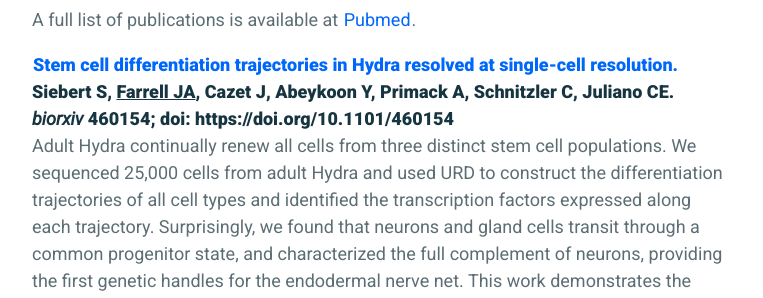
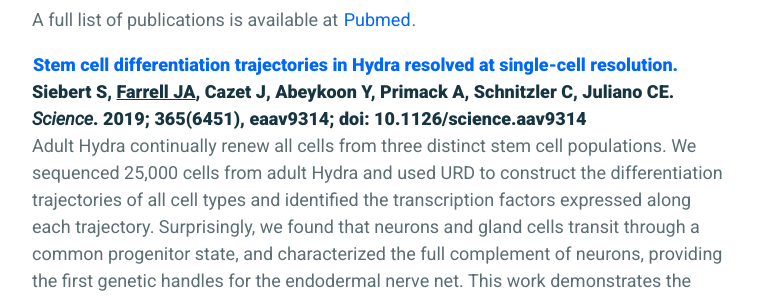
Before and after one commit to farrelllab/farrelllab.github.io, a Jekyll site: the page built from _pages/publications.md, in a window 1280 px wide. Shown: the part 298-596 px from the top of the page, without its empty margins (258-1021 px from the left). Built offline with Jekyll 4.4.1, drawn with Linux system fonts in a browser that asks for light colours.

Commit message:
Hydra paper comes out in Science

```diff
--- a/_pages/publications.md
+++ b/_pages/publications.md
@@ -7,9 +7,9 @@ permalink: /publications/
 
 A full list of publications is available at [Pubmed](https://www.ncbi.nlm.nih.gov/myncbi/jeffrey%20a..farrell.1/bibliography/public/).
 
-**[Stem cell differentiation trajectories in Hydra resolved at single-cell resolution.](https://www.biorxiv.org/content/10.1101/460154v1)**<br />
+**[Stem cell differentiation trajectories in Hydra resolved at single-cell resolution.](https://science.sciencemag.org/content/365/6451/eaav9314)**<br />
 **Siebert S, <u>Farrell JA</u>, Cazet J, Abeykoon Y, Primack A, Schnitzler C, Juliano CE.**<br />
-**<i>biorxiv</i> 460154; doi: https://doi.org/10.1101/460154**<br />
+**<i>Science</i>. 2019; 365(6451), eaav9314; doi: 10.1126/science.aav9314**<br />
 <span class="pub-desc">Adult Hydra continually renew all cells from three distinct stem cell populations. We sequenced 25,000 cells from adult Hydra and used URD to construct the differentiation trajectories of all cell types and identified the transcription factors expressed along each trajectory.  Surprisingly, we found that neurons and gland cells transit through a common progenitor state, and characterized the full complement of neurons, providing the first genetic handles for the endodermal nerve net. This work demonstrates the applicability of URD in multiple contexts.</span>
 
 **[Single-cell reconstruction of developmental trajectories during zebrafish embryogenesis.](https://www.ncbi.nlm.nih.gov/pubmed/29700225/)**<br />
```
